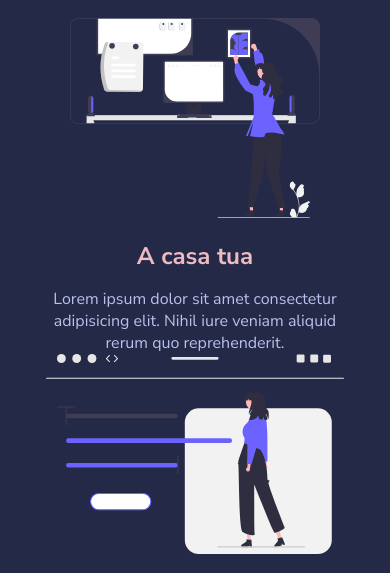
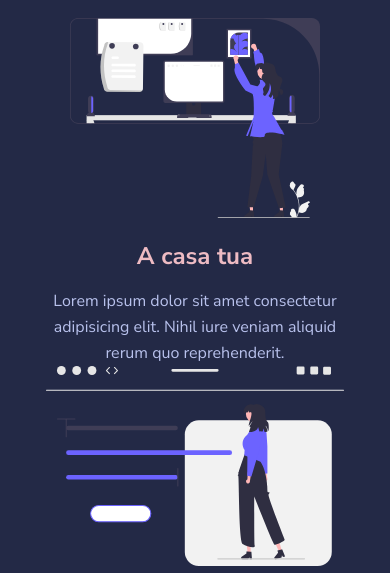
Before and after one commit to fabiomazzilli85/html-css-resp-wannabe, a plain HTML site: page index.html in a window 390 px wide. Shown: the part 215-788 px from the top of the page. Drawn offline with Linux system fonts and the light colour scheme.

Commit message:
Impostato "line-height" a "p"

```diff
--- a/css/style.css
+++ b/css/style.css
@@ -136,7 +136,11 @@ img {
 
 @media screen and (max-width: 768px) {
     .container {
-        width: 550px;
+        width: 650px;
+    }
+
+    p {
+        line-height: 26px;
     }
 }
 
@@ -169,4 +173,8 @@ img {
     .why-us .row {
         flex-wrap: wrap;
     }
+
+    p {
+        line-height: 26px;
+    }
 }
```
